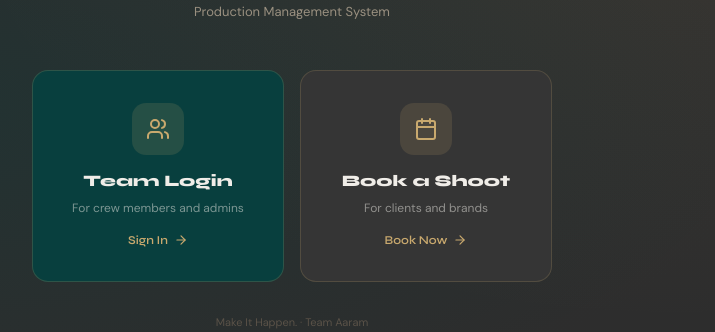
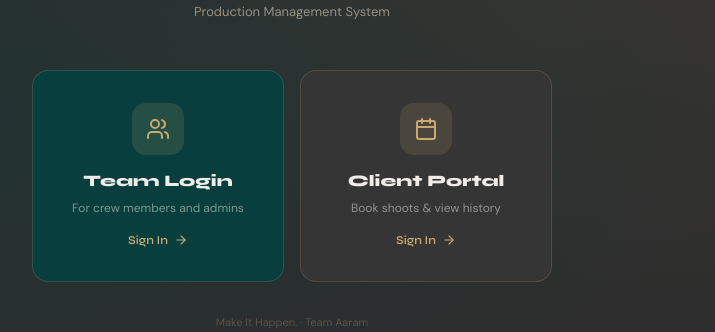
Before and after one commit to abhirams0055-cpu/production-os, a React (Vite) app: page / in a window 1280 px wide. Shown: the part 287-619 px from the top of the page, without its empty margins (348-1063 px from the left). Built offline with nearby package versions, Linux system fonts and the light colour scheme; no server answers.

Commit message:
Update Login.jsx

```diff
--- a/src/components/Login.jsx
+++ b/src/components/Login.jsx
@@ -3,52 +3,51 @@ import { useApp } from '../context/AppContext';
 import { Users, Calendar, ArrowRight } from 'lucide-react';
 
 export default function Login() {
-  const { login, setPublicPage } = useApp();
-  const [mode, setMode] = useState(null); // null = home, 'team' = login form
+  const { login, clientLogin, setPublicPage } = useApp();
+  const [mode, setMode] = useState(null); // null=home | 'team' | 'client'
   const [email, setEmail] = useState('');
   const [password, setPassword] = useState('');
   const [error, setError] = useState('');
   const [loading, setLoading] = useState(false);
 
-  const handleLogin = async () => {
-    setLoading(true);
-    setError('');
+  const handleTeamLogin = async () => {
+    setLoading(true); setError('');
     await new Promise(r => setTimeout(r, 400));
     const ok = login(email, password);
     if (!ok) setError('Invalid email or password');
     setLoading(false);
   };
 
-  // HOME — two options
+  const handleClientLogin = async () => {
+    setLoading(true); setError('');
+    await new Promise(r => setTimeout(r, 400));
+    const ok = clientLogin(email, password);
+    if (!ok) setError('Invalid credentials. Contact Team Aaram to get your login.');
+    setLoading(false);
+  };
+
+  const bg = {
+    minHeight:'100vh', display:'flex', alignItems:'center', justifyContent:'center',
+    background:'var(--bg)', padding:'20px',
+    backgroundImage:'radial-gradient(ellipse at 20% 50%, rgba(8,63,62,0.3) 0%, transparent 60%), radial-gradient(ellipse at 80% 20%, rgba(201,169,110,0.08) 0%, transparent 50%)'
+  };
+
+  // HOME
   if (!mode) return (
-    <div style={{
-      minHeight:'100vh', display:'flex', alignItems:'center', justifyContent:'center',
-      background:'var(--bg)', padding:'20px',
-      backgroundImage:'radial-gradient(ellipse at 20% 50%, rgba(8,63,62,0.3) 0%, transparent 60%), radial-gradient(ellipse at 80% 20%, rgba(201,169,110,0.08) 0%, transparent 50%)'
-    }}>
+    <div style={bg}>
       <div style={{ width:'100%', maxWidth:'520px' }}>
-
-        {/* Logo */}
         <div style={{ display:'flex', flexDirection:'column', alignItems:'center', marginBottom:'48px' }}>
           <img src="/logo.png" alt="Team Aaram" style={{ width:'200px', objectFit:'contain', marginBottom:'10px' }} />
           <p style={{ color:'var(--text-muted)', fontSize:'13px' }}>Production Management System</p>
         </div>
-
-        {/* Two cards */}
         <div style={{ display:'grid', gridTemplateColumns:'1fr 1fr', gap:'16px' }}>
-
-          {/* Team Login */}
           <button onClick={() => setMode('team')} style={{
-            background:'#083f3e',
-            border:'1px solid rgba(201,169,110,0.2)',
-            borderRadius:'16px', padding:'32px 24px',
-            cursor:'pointer', textAlign:'center',
-            transition:'all 0.2s ease', display:'flex',
-            flexDirection:'column', alignItems:'center', gap:'14px',
+            background:'#083f3e', border:'1px solid rgba(201,169,110,0.2)', borderRadius:'16px',
+            padding:'32px 24px', cursor:'pointer', textAlign:'center',
+            transition:'all 0.2s ease', display:'flex', flexDirection:'column', alignItems:'center', gap:'14px',
           }}
           onMouseOver={e => { e.currentTarget.style.transform='translateY(-3px)'; e.currentTarget.style.borderColor='rgba(201,169,110,0.5)'; }}
-          onMouseOut={e => { e.currentTarget.style.transform='translateY(0)'; e.currentTarget.style.borderColor='rgba(201,169,110,0.2)'; }}
-          >
+          onMouseOut={e => { e.currentTarget.style.transform='translateY(0)'; e.currentTarget.style.borderColor='rgba(201,169,110,0.2)'; }}>
             <div style={{ width:'52px', height:'52px', background:'rgba(201,169,110,0.15)', borderRadius:'14px', display:'flex', alignItems:'center', justifyContent:'center' }}>
               <Users size={24} color="#c9a96e" />
             </div>
@@ -57,91 +56,93 @@ export default function Login() {
               <div style={{ fontSize:'12px', color:'rgba(240,237,232,0.5)', lineHeight:'1.5' }}>For crew members and admins</div>
             </div>
             <div style={{ display:'flex', alignItems:'center', gap:'6px', color:'#c9a96e', fontSize:'12px', fontWeight:'600', fontFamily:'Syne' }}>
-              Sign In <ArrowRight size={14} />
+              Sign In <ArrowRight size={14}/>
             </div>
           </button>
 
-          {/* Client Booking */}
-          <button onClick={() => setPublicPage(true)} style={{
-            background:'var(--surface)',
-            border:'1px solid rgba(201,169,110,0.2)',
-            borderRadius:'16px', padding:'32px 24px',
-            cursor:'pointer', textAlign:'center',
-            transition:'all 0.2s ease', display:'flex',
-            flexDirection:'column', alignItems:'center', gap:'14px',
+          <button onClick={() => setMode('client')} style={{
+            background:'var(--surface)', border:'1px solid rgba(201,169,110,0.2)', borderRadius:'16px',
+            padding:'32px 24px', cursor:'pointer', textAlign:'center',
+            transition:'all 0.2s ease', display:'flex', flexDirection:'column', alignItems:'center', gap:'14px',
           }}
           onMouseOver={e => { e.currentTarget.style.transform='translateY(-3px)'; e.currentTarget.style.borderColor='rgba(201,169,110,0.5)'; e.currentTarget.style.background='#083f3e'; }}
-          onMouseOut={e => { e.currentTarget.style.transform='translateY(0)'; e.currentTarget.style.borderColor='rgba(201,169,110,0.2)'; e.currentTarget.style.background='var(--surface)'; }}
-          >
+          onMouseOut={e => { e.currentTarget.style.transform='translateY(0)'; e.currentTarget.style.borderColor='rgba(201,169,110,0.2)'; e.currentTarget.style.background='var(--surface)'; }}>
             <div style={{ width:'52px', height:'52px', background:'rgba(201,169,110,0.15)', borderRadius:'14px', display:'flex', alignItems:'center', justifyContent:'center' }}>
               <Calendar size={24} color="#c9a96e" />
             </div>
             <div>
-              <div style={{ fontFamily:'Syne', fontSize:'16px', fontWeight:'800', color:'#f0ede8', marginBottom:'6px' }}>Book a Shoot</div>
-              <div style={{ fontSize:'12px', color:'rgba(240,237,232,0.5)', lineHeight:'1.5' }}>For clients and brands</div>
+              <div style={{ fontFamily:'Syne', fontSize:'16px', fontWeight:'800', color:'#f0ede8', marginBottom:'6px' }}>Client Portal</div>
+              <div style={{ fontSize:'12px', color:'rgba(240,237,232,0.5)', lineHeight:'1.5' }}>Book shoots & view history</div>
             </div>
             <div style={{ display:'flex', alignItems:'center', gap:'6px', color:'#c9a96e', fontSize:'12px', fontWeight:'600', fontFamily:'Syne' }}>
-              Book Now <ArrowRight size={14} />
+              Sign In <ArrowRight size={14}/>
             </div>
           </button>
         </div>
-
-        <p style={{ textAlign:'center', color:'var(--text-dim)', fontSize:'11px', marginTop:'32px' }}>
-          Make It Happen. · Team Aaram
-        </p>
+        <p style={{ textAlign:'center', color:'var(--text-dim)', fontSize:'11px', marginTop:'32px' }}>Make It Happen. · Team Aaram</p>
       </div>
     </div>
   );
 
-  // TEAM LOGIN FORM
-  return (
-    <div style={{
-      minHeight:'100vh', display:'flex', alignItems:'center', justifyContent:'center',
-      background:'var(--bg)', padding:'20px',
-      backgroundImage:'radial-gradient(ellipse at 20% 50%, rgba(8,63,62,0.3) 0%, transparent 60%)'
-    }}>
+  // TEAM LOGIN
+  if (mode === 'team') return (
+    <div style={bg}>
       <div style={{ width:'100%', maxWidth:'400px' }}>
-
-        {/* Logo */}
         <div style={{ display:'flex', flexDirection:'column', alignItems:'center', marginBottom:'32px' }}>
           <img src="/logo.png" alt="Team Aaram" style={{ width:'180px', objectFit:'contain', marginBottom:'10px' }} />
           <p style={{ color:'var(--text-muted)', fontSize:'13px' }}>Team Login</p>
         </div>
-
         <div className="card" style={{ padding:'28px', borderColor:'rgba(201,169,110,0.15)' }}>
-          <h2 style={{ fontSize:'16px', fontWeight:'700', marginBottom:'20px', color:'var(--text)' }}>Sign In</h2>
+          <h2 style={{ fontSize:'16px', fontWeight:'700', marginBottom:'20px' }}>Sign In</h2>
           <div style={{ marginBottom:'16px' }}>
             <label className="label">Email</label>
-            <input className="input" type="email" placeholder="you@teamaaram.com"
-              value={email} onChange={e => setEmail(e.target.value)}
-              onKeyDown={e => e.key === 'Enter' && handleLogin()} />
+            <input className="input" type="email" placeholder="you@teamaaram.com" value={email} onChange={e => setEmail(e.target.value)} onKeyDown={e => e.key==='Enter' && handleTeamLogin()} />
           </div>
           <div style={{ marginBottom:'20px' }}>
             <label className="label">Password</label>
-            <input className="input" type="password" placeholder="••••••••"
-              value={password} onChange={e => setPassword(e.target.value)}
-              onKeyDown={e => e.key === 'Enter' && handleLogin()} />
+            <input className="input" type="password" placeholder="••••••••" value={password} onChange={e => setPassword(e.target.value)} onKeyDown={e => e.key==='Enter' && handleTeamLogin()} />
           </div>
           {error && <p style={{ color:'#ff6b6b', fontSize:'12px', marginBottom:'12px' }}>{error}</p>}
-          <button className="btn-primary" style={{ width:'100%', justifyContent:'center', padding:'12px', fontSize:'14px' }}
-            onClick={handleLogin} disabled={loading}>
+          <button className="btn-primary" style={{ width:'100%', justifyContent:'center', padding:'12px', fontSize:'14px' }} onClick={handleTeamLogin} disabled={loading}>
             {loading ? 'Signing in...' : 'Sign In'}
           </button>
         </div>
-
-        <button onClick={() => setMode(null)} style={{
-          display:'flex', alignItems:'center', justifyContent:'center', gap:'6px',
-          width:'100%', marginTop:'14px', padding:'11px',
-          background:'transparent', border:'1px solid var(--border)',
-          borderRadius:'10px', color:'var(--text-muted)', fontSize:'13px',
-          cursor:'pointer', fontFamily:'DM Sans, sans-serif'
-        }}>
+        <button onClick={() => { setMode(null); setError(''); setEmail(''); setPassword(''); }} style={{ display:'flex', alignItems:'center', justifyContent:'center', width:'100%', marginTop:'14px', padding:'11px', background:'transparent', border:'1px solid var(--border)', borderRadius:'10px', color:'var(--text-muted)', fontSize:'13px', cursor:'pointer', fontFamily:'DM Sans' }}>
           ← Back
         </button>
+        <p style={{ textAlign:'center', color:'var(--text-dim)', fontSize:'11px', marginTop:'20px' }}>Make It Happen. · Team Aaram</p>
+      </div>
+    </div>
+  );
 
-        <p style={{ textAlign:'center', color:'var(--text-dim)', fontSize:'11px', marginTop:'20px' }}>
-          Make It Happen. · Team Aaram
-        </p>
+  // CLIENT LOGIN
+  return (
+    <div style={bg}>
+      <div style={{ width:'100%', maxWidth:'400px' }}>
+        <div style={{ display:'flex', flexDirection:'column', alignItems:'center', marginBottom:'32px' }}>
+          <img src="/logo.png" alt="Team Aaram" style={{ width:'180px', objectFit:'contain', marginBottom:'10px' }} />
+          <p style={{ color:'var(--text-muted)', fontSize:'13px' }}>Client Portal</p>
+        </div>
+        <div className="card" style={{ padding:'28px', borderColor:'rgba(201,169,110,0.15)' }}>
+          <h2 style={{ fontSize:'16px', fontWeight:'700', marginBottom:'6px' }}>Client Sign In</h2>
+          <p style={{ fontSize:'12px', color:'var(--text-muted)', marginBottom:'20px' }}>Use the credentials provided by Team Aaram</p>
+          <div style={{ marginBottom:'16px' }}>
+            <label className="label">Email or Phone</label>
+            <input className="input" type="text" placeholder="your email or phone" value={email} onChange={e => setEmail(e.target.value)} onKeyDown={e => e.key==='Enter' && handleClientLogin()} />
+          </div>
+          <div style={{ marginBottom:'20px' }}>
+            <label className="label">Password</label>
+            <input className="input" type="password" placeholder="••••••••" value={password} onChange={e => setPassword(e.target.value)} onKeyDown={e => e.key==='Enter' && handleClientLogin()} />
+          </div>
+          {error && <p style={{ color:'#ff6b6b', fontSize:'12px', marginBottom:'12px' }}>{error}</p>}
+          <button className="btn-primary" style={{ width:'100%', justifyContent:'center', padding:'12px', fontSize:'14px' }} onClick={handleClientLogin} disabled={loading}>
+            {loading ? 'Signing in...' : 'Sign In'}
+          </button>
+        </div>
+        <button onClick={() => { setMode(null); setError(''); setEmail(''); setPassword(''); }} style={{ display:'flex', alignItems:'center', justifyContent:'center', width:'100%', marginTop:'14px', padding:'11px', background:'transparent', border:'1px solid var(--border)', borderRadius:'10px', color:'var(--text-muted)', fontSize:'13px', cursor:'pointer', fontFamily:'DM Sans' }}>
+          ← Back
+        </button>
+        <p style={{ textAlign:'center', color:'var(--text-dim)', fontSize:'11px', marginTop:'20px' }}>Make It Happen. · Team Aaram</p>
       </div>
     </div>
   );
```
